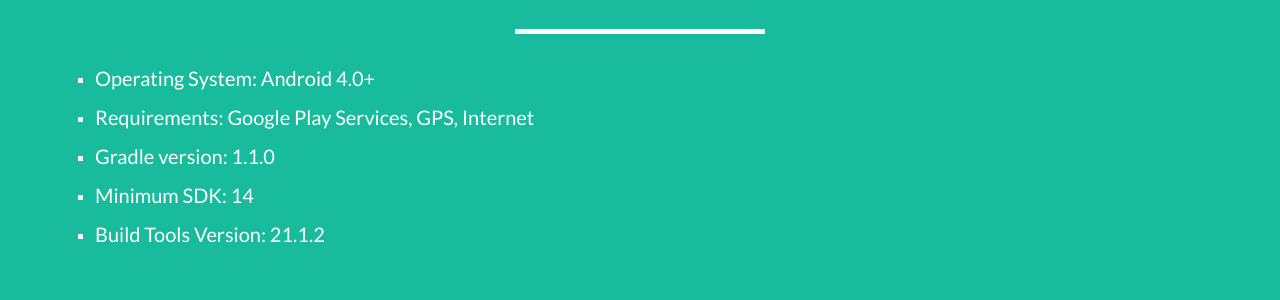
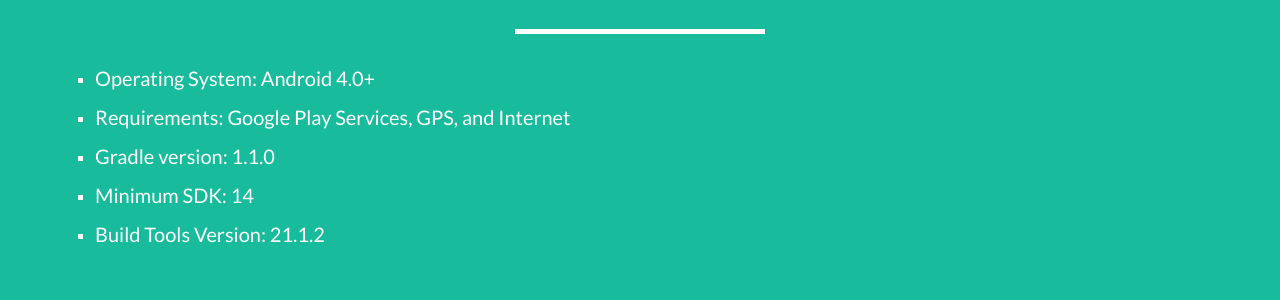
Before and after one commit to mafuvadze/locationz-website, a Jekyll site: the page freelancer-theme-master/index.html, which Jekyll copies as it is, in a window 1280 px wide and 900 px high, scrolled down 1619 px. Shown: the part 155-455 px from the top of the window. Built offline with Jekyll 4.4.1, drawn with Linux system fonts in a browser that asks for light colours.

Commit message:
updated index

```diff
--- a/freelancer-theme-master/index.html
+++ b/freelancer-theme-master/index.html
@@ -155,7 +155,7 @@
 			   <ul type="square">
 					<li><p>Operating System: Android 4.0+</p>
 						<p class="help-block text-danger"></p></li>
-					<li><p>Requirements: Google Play Services, GPS, Internet</p>
+					<li><p>Requirements: Google Play Services, GPS, and Internet</p>
 						<p class="help-block text-danger"></p></li>
 					<li><p>Gradle version: 1.1.0</p>
 						<p class="help-block text-danger"></p></li>
```
